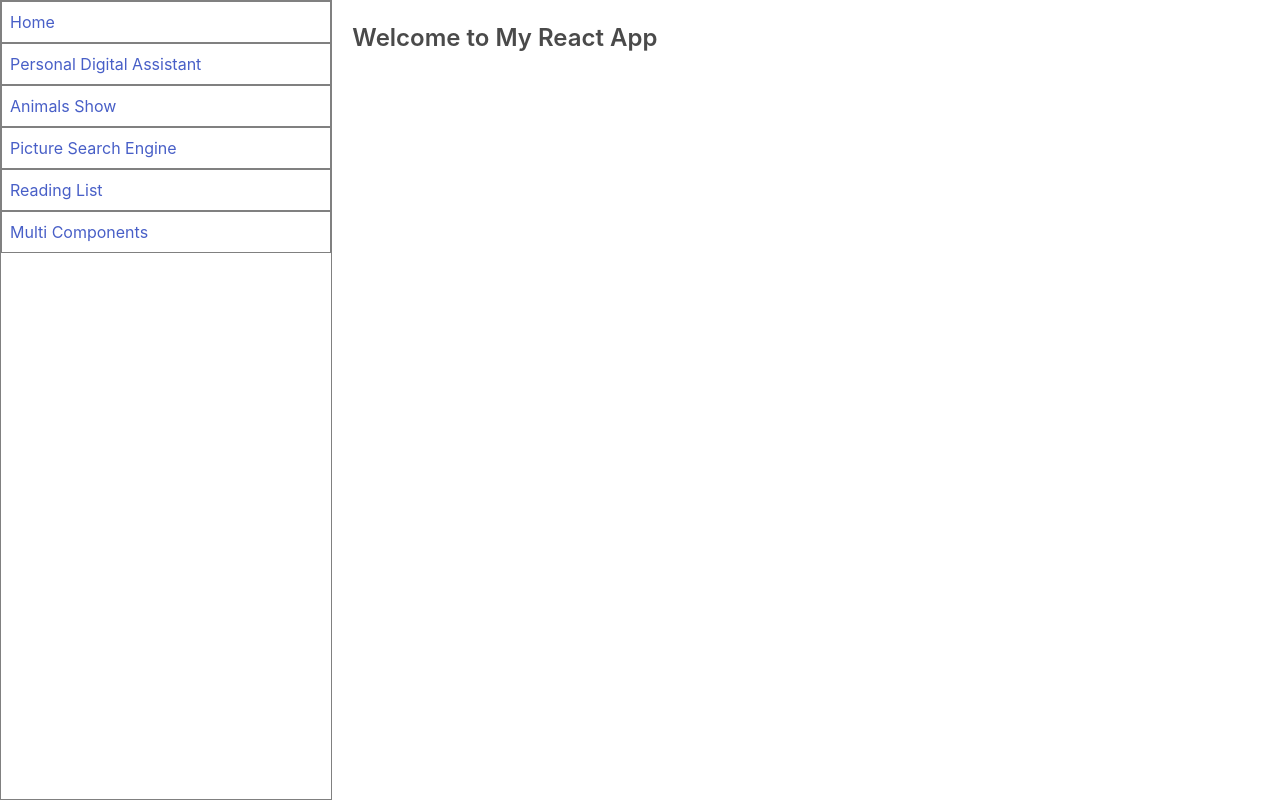
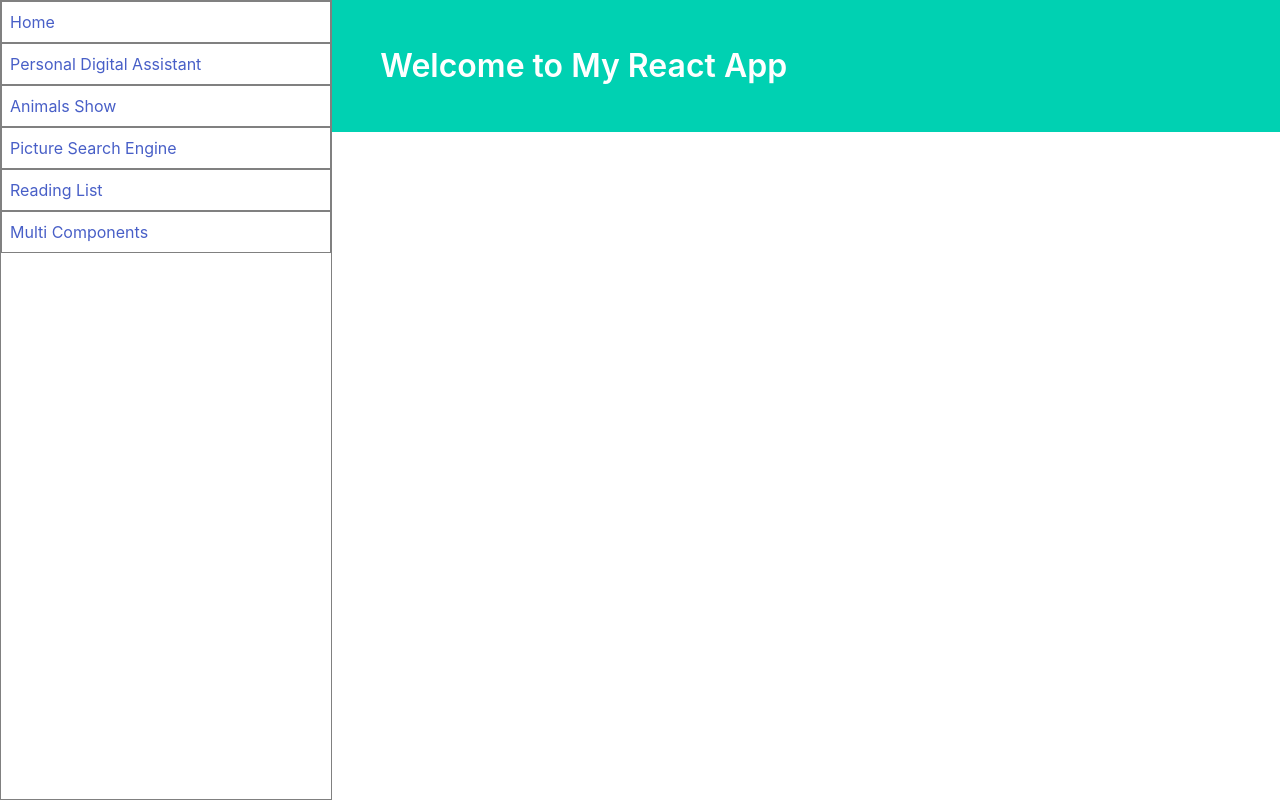
Before and after one commit to SaadiaAhmad/react-project, a React (Create React App) app: page / in a window 1280 px wide. Built offline with nearby package versions, Linux system fonts and the light colour scheme.

Commit message:
use sidebar component

```diff
--- a/src/App.css
+++ b/src/App.css
@@ -1,28 +1,8 @@
 .app-container {
     display: flex;
-}
-
-.side-navigation {
-    display: flex;
-    flex-direction: column;
-    width: 27%;
-    height: 100vh;
-    border: 1px solid grey;
-
-    a {
-        padding: 8px;
-        border: 1px solid grey;
-    }
 }
 
 .main-content {
     width: 77%;
     height: 100vh;
-
-    .home-text {
-        margin: auto;
-        font-size: 24px;
-        font-weight: 600;
-        padding: 20px;
-    }
 }
--- a/src/App.js
+++ b/src/App.js
@@ -6,24 +6,22 @@ import PictureSearchEngine from './components/PictureSearchEngine/PictureSearchE
 import ReadingList from './components/ReadingList/ReadingList';
 import { BooksProvider } from './context/booksReadingList';
 import MultiComponents from './components/MultiComponents/MultiComponents';
-import Link from './components/Link/Link';
+
 import Route from './components/Route/Route';
+import Sidebar from './components/Sidebar/Sidebar';
 
 function App() {
   return (
     <div className='app-container'>
-      <div className='side-navigation'>
-        <Link to={'/'}>Home</Link>
-        <Link to={'/personal-digital-assistant'}>Personal Digital Assistant</Link>
-        <Link to={'/animals-show'}>Animals Show</Link>
-        <Link to={'/picture-search-engine'}>Picture Search Engine</Link>
-        <Link to={'/reading-list'}>Reading List</Link>
-        <Link to={'/multi-components'}>Multi Components</Link>
-      </div>
+      <Sidebar></Sidebar>
 
       <div className='main-content'>
         <Route path="/">
-          <h1 className='home-text'>Welcome to My React App</h1>
+          <section className='hero is-primary'>
+              <div className='hero-body'>
+                <p className='title'>Welcome to My React App</p>
+              </div>
+            </section>
         </Route>
         <Route path="/personal-digital-assistant">
           <PersonalDigitalAssistant></PersonalDigitalAssistant>
```
